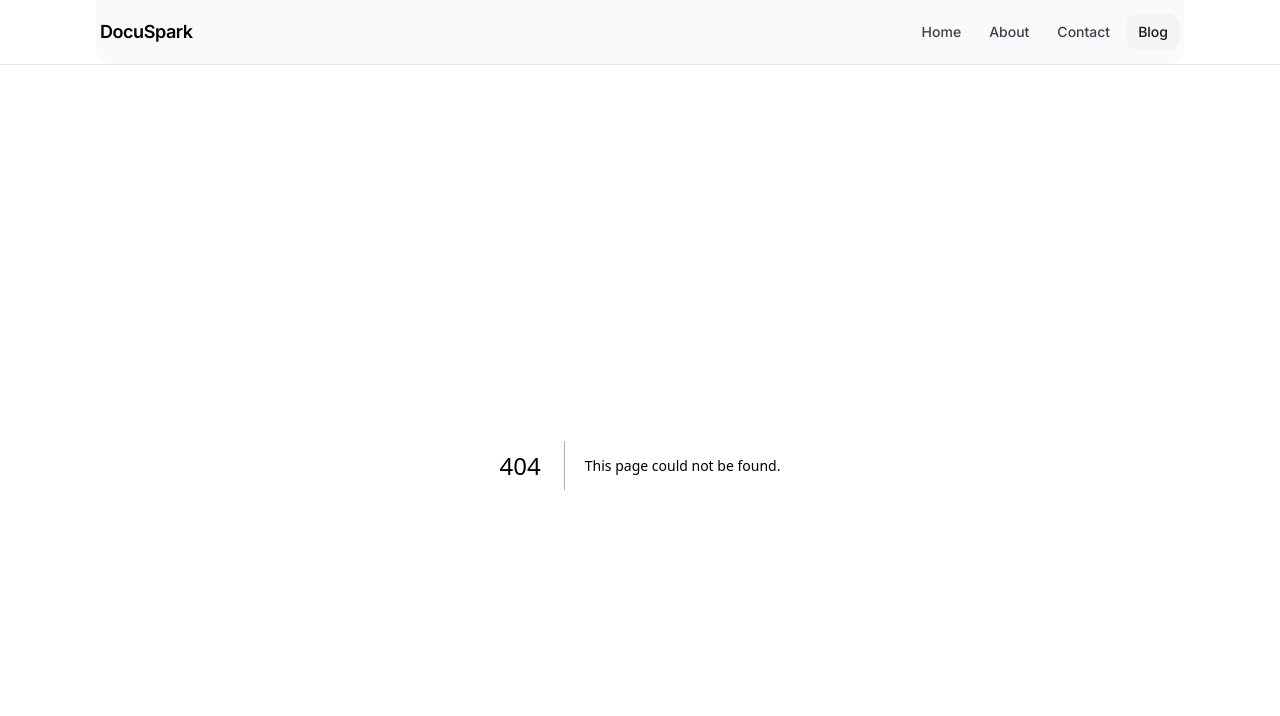
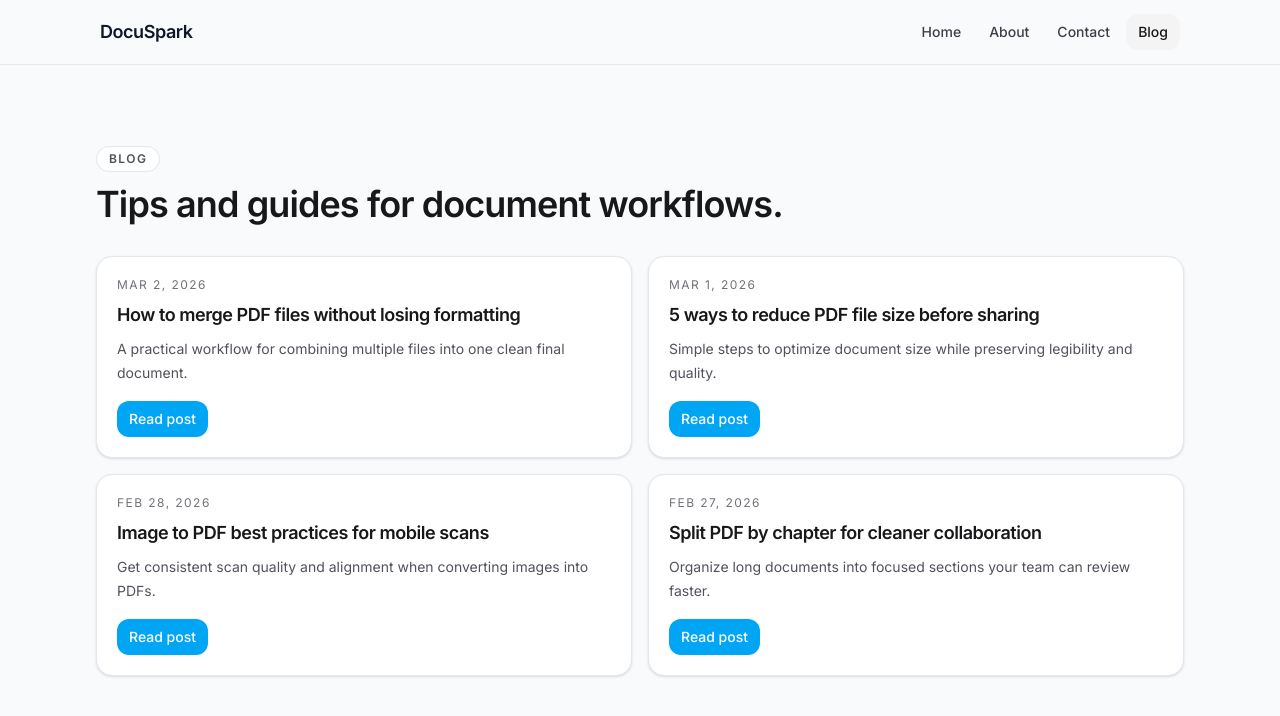
Before and after one commit to abhay-codes07/DocuSpark, a Next.js app: page /blog in a window 1280 px wide. Before the commit this address had no page. Shown: the top 716 px of the page. Built offline with nearby package versions, Linux system fonts and the light colour scheme.

Commit message:
feat: add placeholder blog listing and post pages for preview links

```diff
--- /dev/null
+++ b/src/app/blog/[slug]/page.tsx
@@ -0,0 +1,44 @@
+import Link from "next/link";
+import { notFound } from "next/navigation";
+import { Container } from "@/components/layout";
+import { blogPreviewPosts } from "@/config/blog-preview";
+
+type BlogPostPageProps = {
+  params: Promise<{ slug: string }>;
+};
+
+export function generateStaticParams() {
+  return blogPreviewPosts.map((post) => ({ slug: post.slug }));
+}
+
+export default async function BlogPostPage({ params }: BlogPostPageProps) {
+  const { slug } = await params;
+  const post = blogPreviewPosts.find((item) => item.slug === slug);
+
+  if (!post) {
+    notFound();
+  }
+
+  return (
+    <main id="main-content" className="page-fade-in min-h-screen bg-background text-foreground">
+      <Container className="py-16 sm:py-20">
+        <article className="max-w-3xl space-y-5 rounded-3xl border border-zinc-200 bg-white p-8 shadow-sm">
+          <p className="inline-flex rounded-full border border-zinc-200 bg-zinc-50 px-3 py-1 text-xs font-semibold uppercase tracking-[0.12em] text-zinc-600">
+            Article Preview
+          </p>
+          <h1 className="text-3xl font-semibold tracking-tight text-zinc-900">{post.title}</h1>
+          <p className="text-sm uppercase tracking-[0.12em] text-zinc-500">{post.publishedAt}</p>
+          <p className="text-base leading-7 text-zinc-600">
+            {post.excerpt} Full article content and dynamic blog system will be expanded in Phase 7.
+          </p>
+          <Link
+            href="/blog"
+            className="focus-ring ui-transition inline-flex rounded-xl bg-sky-500 px-4 py-2 text-sm font-medium text-white hover:bg-sky-600"
+          >
+            Back to blog
+          </Link>
+        </article>
+      </Container>
+    </main>
+  );
+}
--- /dev/null
+++ b/src/app/blog/page.tsx
@@ -0,0 +1,36 @@
+import Link from "next/link";
+import { Container } from "@/components/layout";
+import { blogPreviewPosts } from "@/config/blog-preview";
+
+export default function BlogPage() {
+  return (
+    <main id="main-content" className="page-fade-in min-h-screen bg-background text-foreground">
+      <Container className="space-y-8 py-16 sm:py-20">
+        <div className="space-y-3">
+          <p className="inline-flex rounded-full border border-zinc-200 bg-white px-3 py-1 text-xs font-semibold uppercase tracking-[0.12em] text-zinc-600">
+            Blog
+          </p>
+          <h1 className="text-3xl font-semibold tracking-tight text-zinc-900 sm:text-4xl">
+            Tips and guides for document workflows.
+          </h1>
+        </div>
+
+        <div className="grid gap-4 sm:grid-cols-2">
+          {blogPreviewPosts.map((post) => (
+            <article key={post.slug} className="rounded-2xl border border-zinc-200 bg-white p-5 shadow-sm">
+              <p className="text-xs uppercase tracking-[0.12em] text-zinc-500">{post.publishedAt}</p>
+              <h2 className="mt-2 text-lg font-semibold tracking-tight text-zinc-900">{post.title}</h2>
+              <p className="mt-2 text-sm leading-6 text-zinc-600">{post.excerpt}</p>
+              <Link
+                href={`/blog/${post.slug}`}
+                className="focus-ring ui-transition mt-4 inline-flex rounded-xl bg-sky-500 px-3 py-2 text-sm font-medium text-white hover:bg-sky-600"
+              >
+                Read post
+              </Link>
+            </article>
+          ))}
+        </div>
+      </Container>
+    </main>
+  );
+}
```
